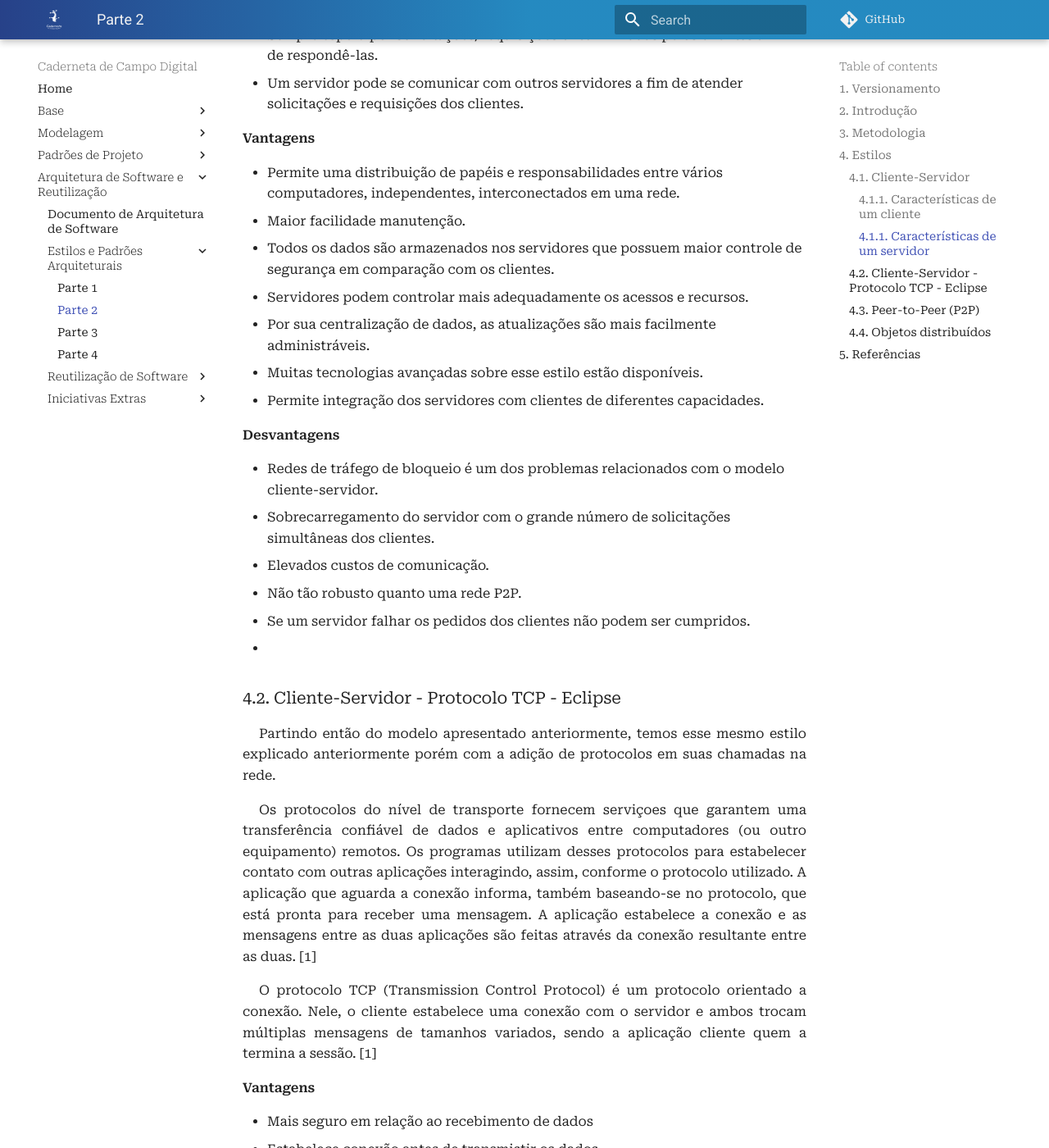
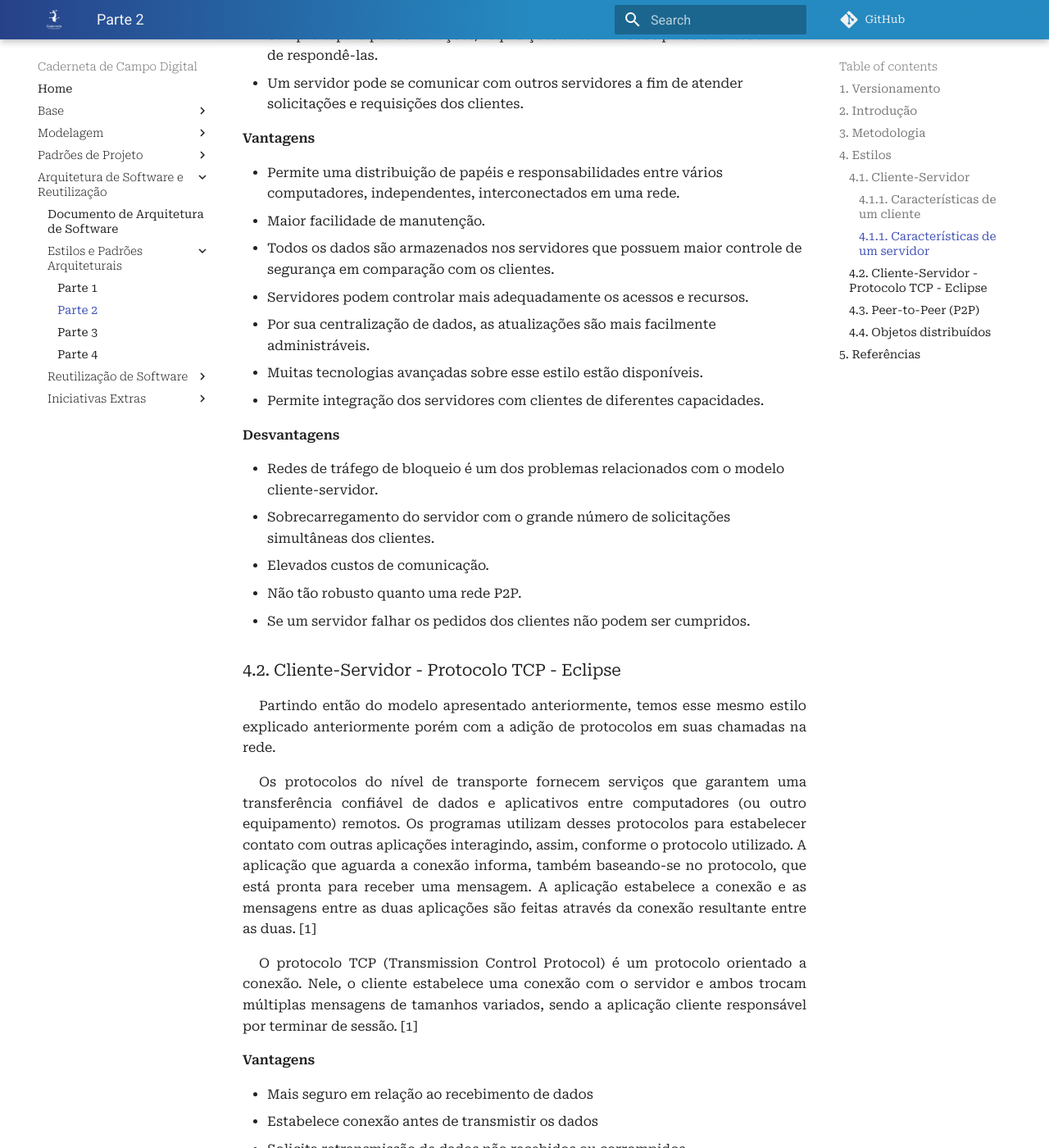
Before and after one commit to UnBArqDsw2021-2/2021.2_G4_CadernetaDeCampoDigital_docs, an MkDocs documentation site: the page built from docs/arquitetura_reutilizacao/estilos_padroes/parte2.md, in a window 1280 px wide and 1400 px high, scrolled down 1754 px. Shown: the whole window at 82% size. Built offline with MkDocs 1.6.1 and Material for MkDocs 9.7.7, drawn with Linux system fonts in a browser that asks for light colours; comment, search, counter and statistics services are not loaded; some of the changed text lies outside the part shown.

Commit message:
#150 Resolvendo alterações ortográficas

```diff
--- a/docs/arquitetura_reutilizacao/estilos_padroes/parte2.md
+++ b/docs/arquitetura_reutilizacao/estilos_padroes/parte2.md
@@ -49,7 +49,7 @@
 **Vantagens**
 
 - Permite uma distribuição de papéis e responsabilidades entre vários computadores, independentes, interconectados em uma rede.
-- Maior facilidade manutenção.
+- Maior facilidade de manutenção.
 - Todos os dados são armazenados nos servidores que possuem maior controle de segurança em comparação com os clientes.
 - Servidores podem controlar mais adequadamente os acessos e recursos.
 - Por sua centralização de dados, as atualizações são mais facilmente administráveis.
@@ -63,15 +63,14 @@
 - Elevados custos de comunicação.
 - Não tão robusto quanto uma rede P2P.
 - Se um servidor falhar os pedidos dos clientes não podem ser cumpridos.
--
 
 ### 4.2. Cliente-Servidor - Protocolo TCP - Eclipse
 
 <p align="justify" style="text-indent: 20px">Partindo então do modelo apresentado anteriormente, temos esse mesmo estilo explicado anteriormente porém com a adição de protocolos em suas chamadas na rede.</p>
 
-<p align="justify" style="text-indent: 20px">Os protocolos do nível de transporte fornecem serviçoes que garantem uma transferência confiável de dados e aplicativos entre computadores (ou outro equipamento) remotos. Os programas utilizam desses protocolos para estabelecer contato com outras aplicações interagindo, assim, conforme o protocolo utilizado. A aplicação que aguarda a conexão informa, também baseando-se no protocolo, que está pronta para receber uma mensagem. A aplicação estabelece a conexão e as mensagens entre as duas aplicações são feitas através da conexão resultante entre as duas. [1]</p>
+<p align="justify" style="text-indent: 20px">Os protocolos do nível de transporte fornecem serviços que garantem uma transferência confiável de dados e aplicativos entre computadores (ou outro equipamento) remotos. Os programas utilizam desses protocolos para estabelecer contato com outras aplicações interagindo, assim, conforme o protocolo utilizado. A aplicação que aguarda a conexão informa, também baseando-se no protocolo, que está pronta para receber uma mensagem. A aplicação estabelece a conexão e as mensagens entre as duas aplicações são feitas através da conexão resultante entre as duas. [1]</p>
 
-<p align="justify" style="text-indent: 20px">O protocolo TCP (Transmission Control Protocol) é um protocolo orientado a conexão. Nele, o cliente estabelece uma conexão com o servidor e ambos trocam múltiplas mensagens de tamanhos variados, sendo a aplicação cliente quem a termina a sessão. [1]</p>
+<p align="justify" style="text-indent: 20px">O protocolo TCP (Transmission Control Protocol) é um protocolo orientado a conexão. Nele, o cliente estabelece uma conexão com o servidor e ambos trocam múltiplas mensagens de tamanhos variados, sendo a aplicação cliente responsável por terminar de sessão. [1]</p>
 
 **Vantagens**
 
@@ -95,7 +94,7 @@
 <p align="justify" style="text-indent: 20px">As responsabilidade do peer como servidor são: [1]</p>
 - Enviar pedidos de serviço de outros peers.
 - Processar os pedidos e executar os serviços requeridos.
-- Enviar a resposta dos pedidos de serviçoes requeridos.
+- Enviar a resposta dos pedidos de serviços requeridos.
 - Propagar os pedidos de serviço a outros peers.
 
 <center>
```
